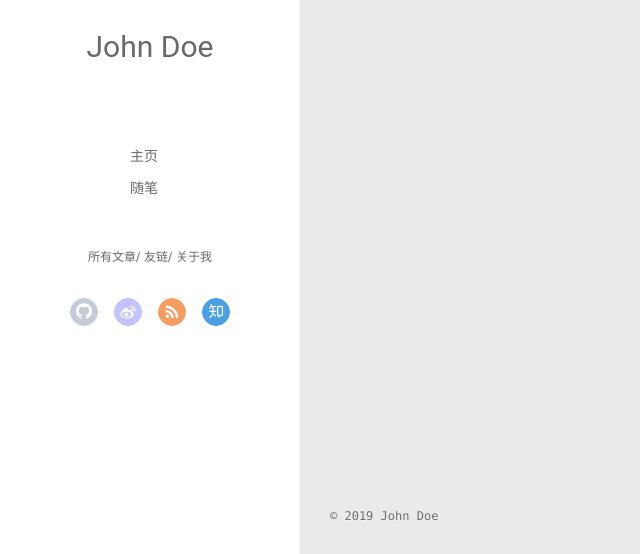
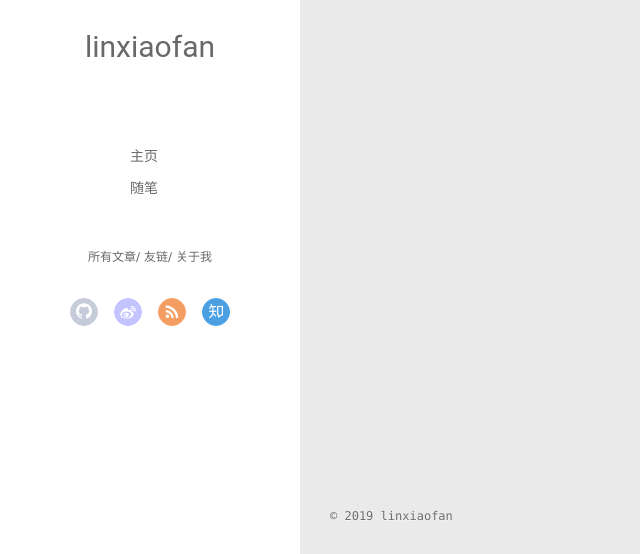
Before and after one commit to LINZJAI/blog2, a plain HTML site: page tags/学习/index.html in a window 1280 px wide. Shown: the part 243-797 px from the top of the page, 0-640 px from the left. Drawn offline with Linux system fonts and the light colour scheme; files that its build step writes are made by us from their sources.

Commit message:
Site updated: 2019-10-15 14:36:52

```diff
--- a/tags/学习/index.html
+++ b/tags/学习/index.html
@@ -46,7 +46,7 @@
 			<img src="" class="js-avatar">
 		</a>
 		<hgroup>
-		  <h1 class="header-author"><a href="/">John Doe</a></h1>
+		  <h1 class="header-author"><a href="/">linxiaofan</a></h1>
 		</hgroup>
 
 
@@ -104,7 +104,7 @@
 				<img src="" class="js-avatar">
 			</div>
 			<hgroup>
-			  <h1 class="header-author js-header-author">John Doe</h1>
+			  <h1 class="header-author js-header-author">linxiaofan</h1>
 			</hgroup>
 
 
@@ -217,7 +217,7 @@
   <div class="outer">
     <div id="footer-info">
     	<div class="footer-left">
-    		&copy; 2019 John Doe
+    		&copy; 2019 linxiaofan
     	</div>
       	<div class="footer-right">
       		<a href="http://hexo.io/" target="_blank">Hexo</a>  Theme <a href="https://github.com/litten/hexo-theme-yilia" target="_blank">Yilia</a> by Litten
```
Also changed, not shown: 2019/10/15/hello-world/index.html (+3 -3 lines), 2019/10/15/前端故事的开始/index.html (+3 -3 lines), archives/2019/10/index.html (+3 -3 lines), archives/2019/index.html (+3 -3 lines), archives/index.html (+3 -3 lines), index.html (+3 -3 lines), tags/生活/index.html (+3 -3 lines).
